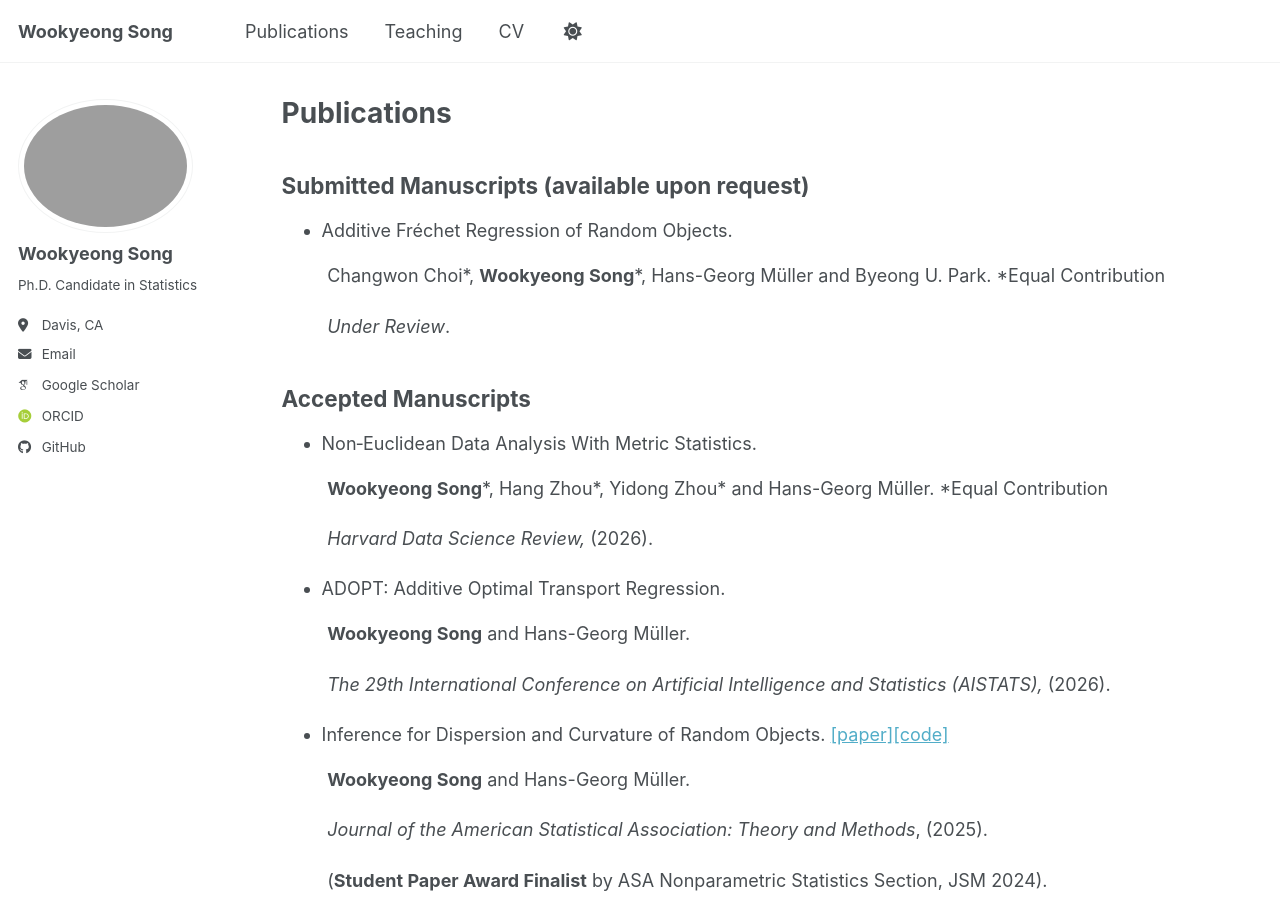
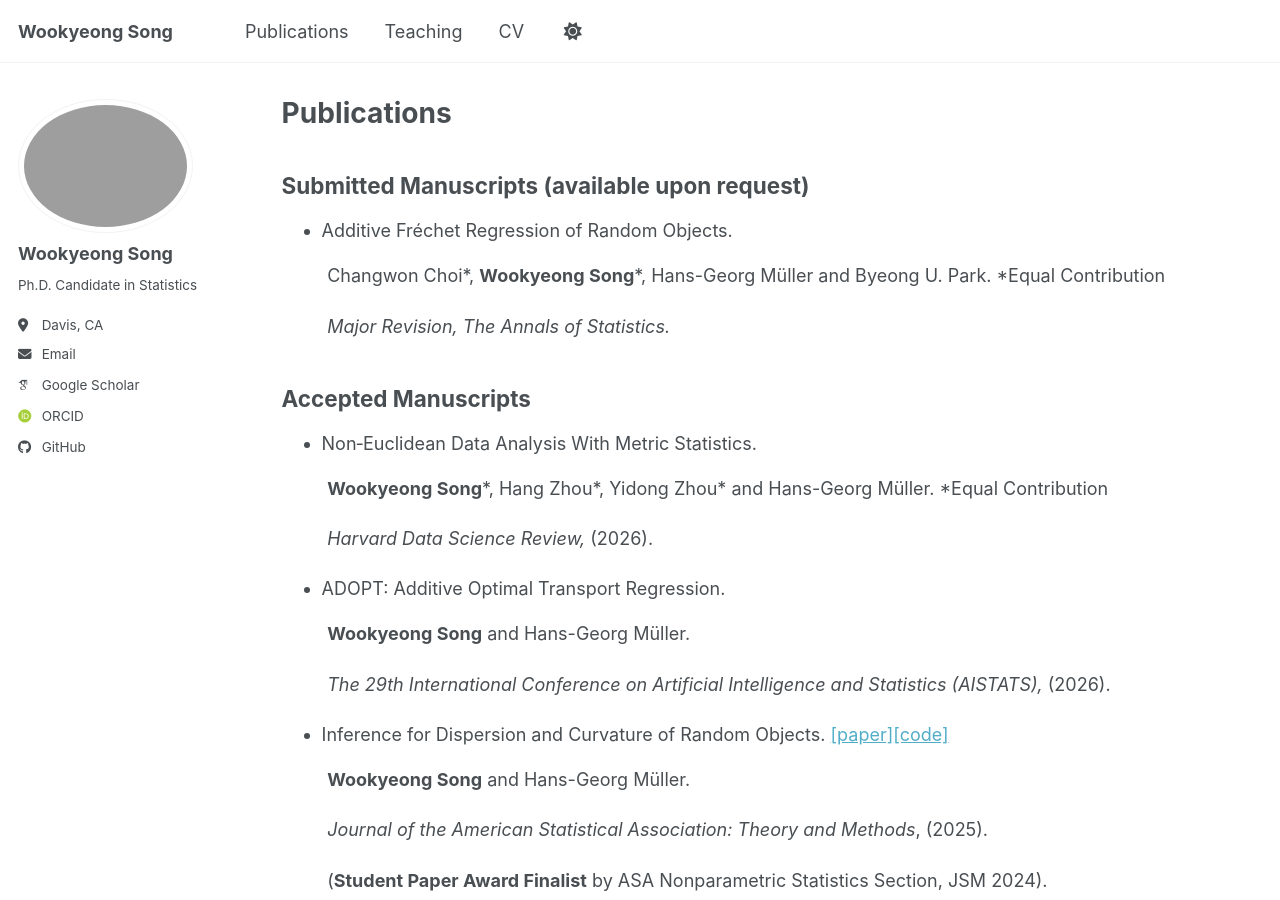
Before and after one commit to wookyeongSong/wookyeongsong.github.io, a Jekyll site: the page built from _pages/publications.md, in a window 1280 px wide and 900 px high. Built offline with Jekyll 4.4.1, drawn with Linux system fonts in a browser that asks for light colours; some web fonts are replaced; a script bundle is joined from its source files by our own code; library files that are not in the unit come from our copies.

Commit message:
Update publications.md

```diff
--- a/_pages/publications.md
+++ b/_pages/publications.md
@@ -6,13 +6,11 @@ author_profile: true
 ---
 ## Submitted Manuscripts (available upon request)
 
-
-
 - Additive Fréchet Regression of Random Objects.
 
 &nbsp;&nbsp;&nbsp;&nbsp;&nbsp;&nbsp;&nbsp;&nbsp; Changwon Choi\*, **Wookyeong Song**\*, Hans-Georg Müller and Byeong U. Park. \*Equal Contribution
 
-&nbsp;&nbsp;&nbsp;&nbsp;&nbsp;&nbsp;&nbsp;&nbsp; *Under Review*.
+&nbsp;&nbsp;&nbsp;&nbsp;&nbsp;&nbsp;&nbsp;&nbsp; *Major Revision, The Annals of Statistics.*
 
 
 
```
